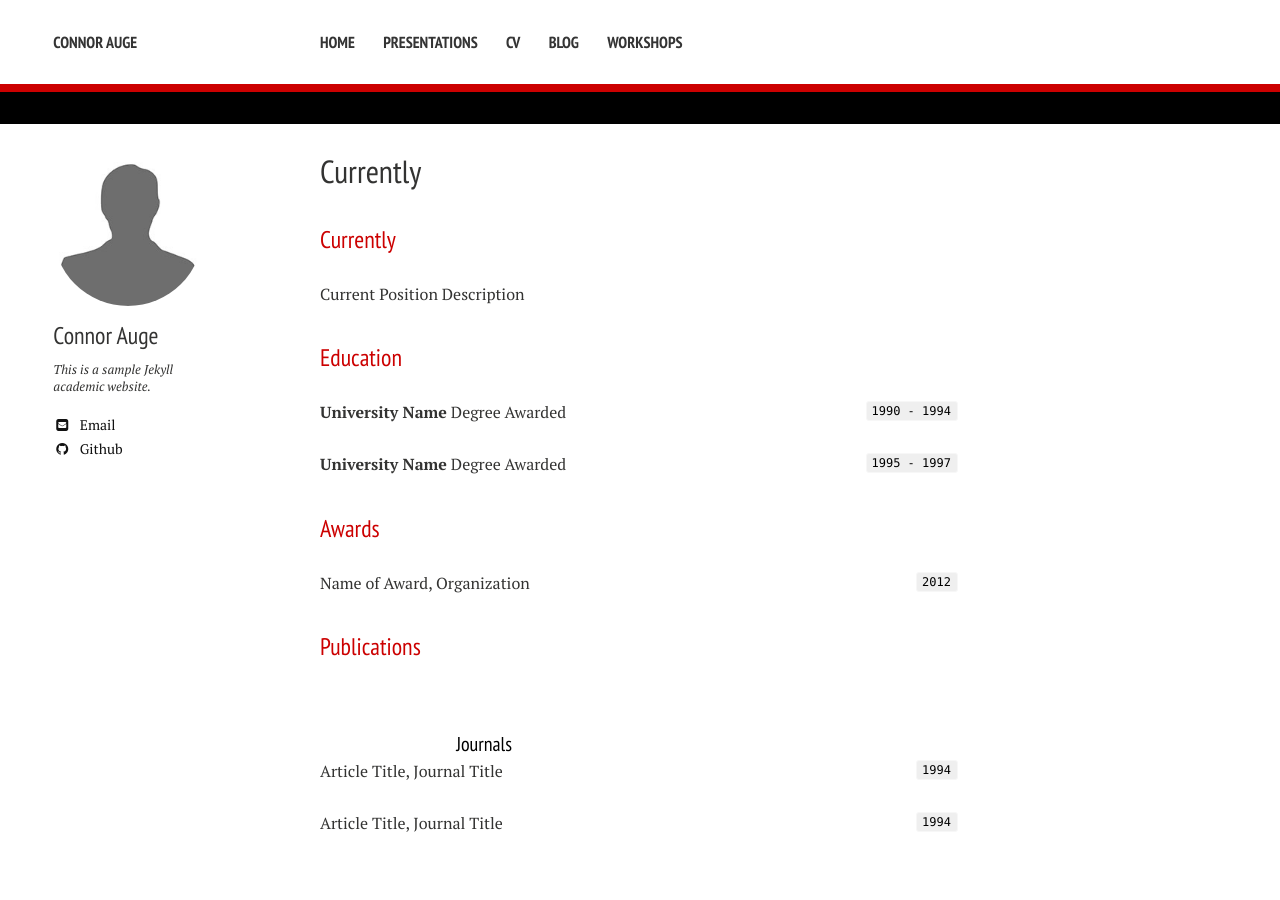
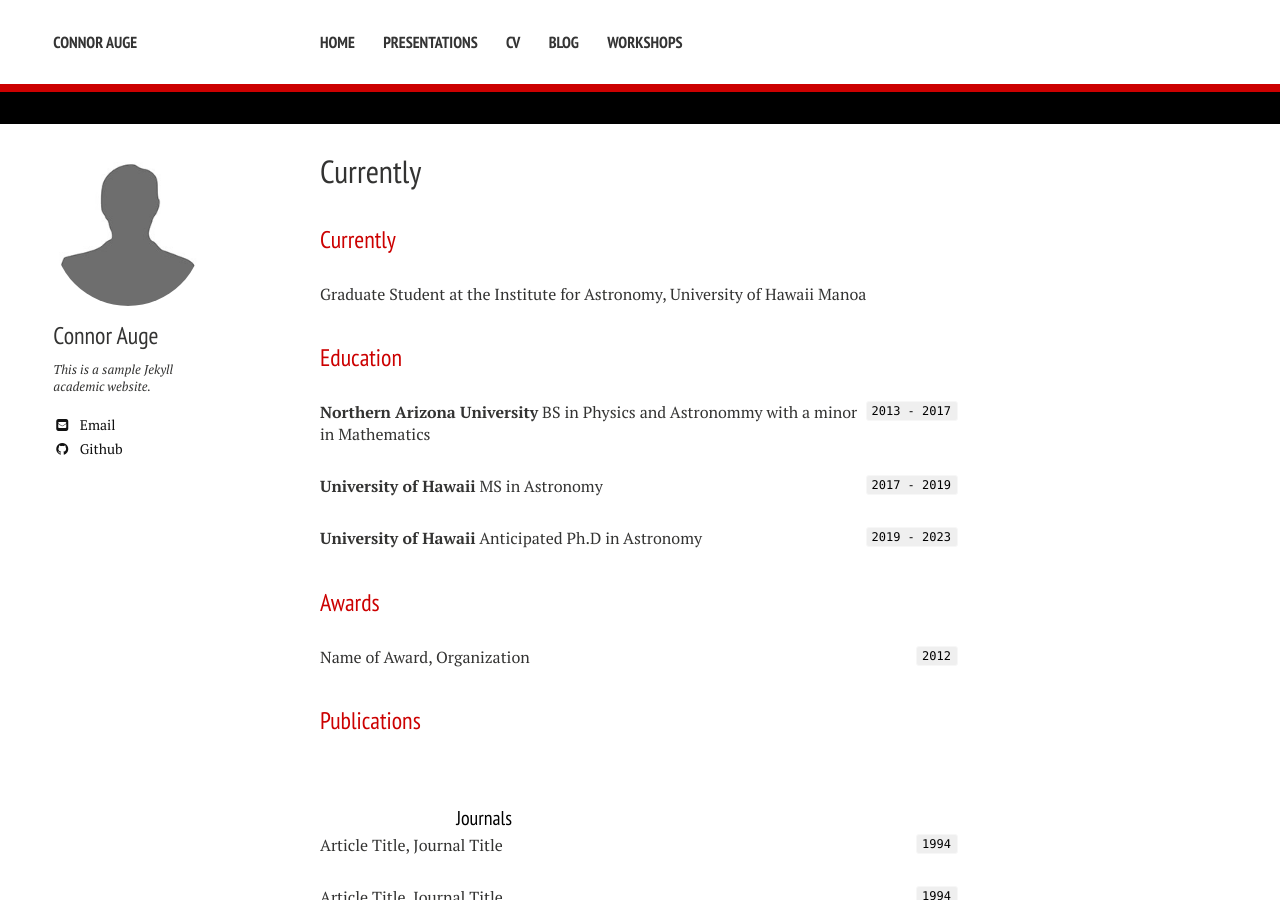
Before and after one commit to cwauge/cwauge.github.io, a Jekyll site: the page built from cv.md, in a window 1280 px wide and 900 px high. Built offline with Jekyll 4.4.1, drawn with Linux system fonts in a browser that asks for light colours; nearby versions of some CDN libraries; our own code applies the rules of GitHub Pages for plain Markdown files.

Commit message:
Update cv.md

```diff
--- a/cv.md
+++ b/cv.md
@@ -3,17 +3,21 @@ layout: resume
 ---
 ## Currently
 
-Current Position Description
+Graduate Student at the Institute for Astronomy, University of Hawaii Manoa
 
 ## Education
 
-`1990 - 1994`
-__University Name__
-Degree Awarded
+`2013 - 2017`
+__Northern Arizona University__
+BS in Physics and Astronommy with a minor in Mathematics
 
-`1995 - 1997`
-__University Name__
-Degree Awarded
+`2017 - 2019`
+__University of Hawaii__
+MS in Astronomy
+
+`2019 - 2023`
+__University of Hawaii__
+Anticipated Ph.D in Astronomy
 
 ## Awards
 
```
